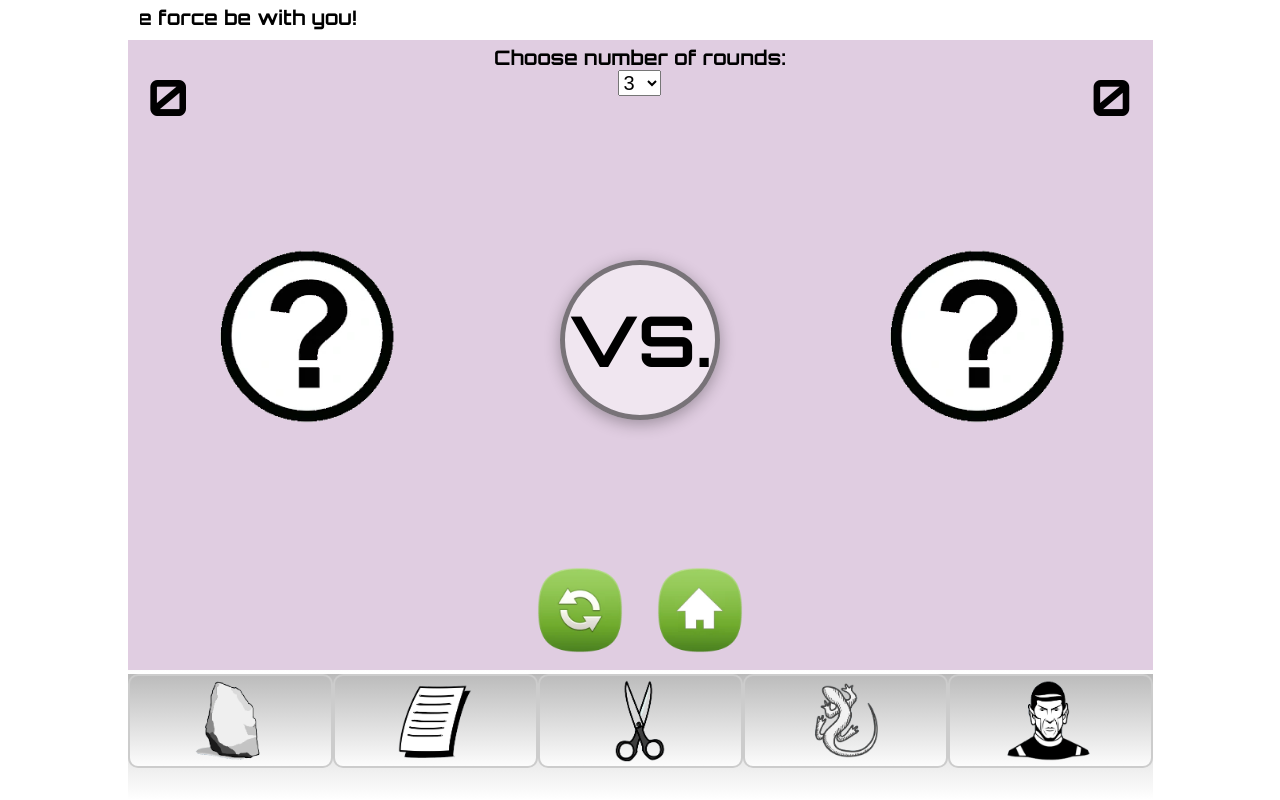
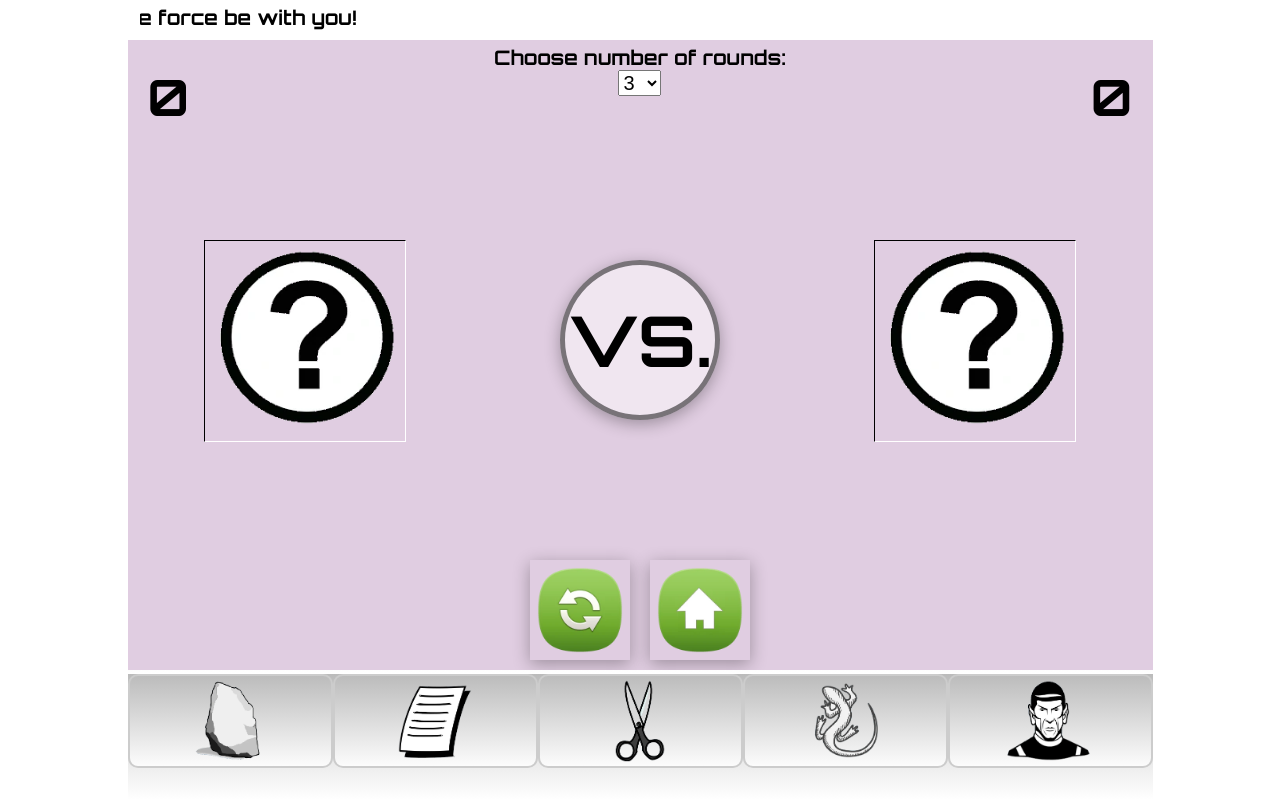
Before and after one commit to dimitri-edel/RPSLS-Game, a plain HTML site: page game.html in a window 1280 px wide. Drawn offline with Linux system fonts and the light colour scheme.

Commit message:
Restyle buttons and image panels

```diff
--- a/assets/css/game-v2.css
+++ b/assets/css/game-v2.css
@@ -153,6 +153,10 @@ h1 {
 
 /* This element harbors the image what the computer has picked */
 #computer-pick-image-panel {
+    border-top: 1px inset black;
+    border-left: 1px inset black;
+    border-bottom: 1px inset white;
+    border-right: 1px inset white;
     position: relative;
     margin-left: 50px;
     margin: 0 auto;
@@ -189,6 +193,10 @@ h1 {
 
 /* This element harbors the image of what the user has picked */
 #user-pick-image-panel {
+    border-top: 1px inset black;
+    border-left: 1px inset black;
+    border-bottom: 1px inset white;
+    border-right: 1px inset white;
     position: relative;
     margin: 0 auto;
     width: 100px;
@@ -255,6 +263,7 @@ h1 {
     height: 50px;
     object-fit: contain;
     margin: 0 auto;
+    box-shadow: 0 4px 16px rgba(0, 0, 0, 0.3);
 }
 
 /* Container for the home button icon */
@@ -275,6 +284,7 @@ h1 {
     height: 50px;
     object-fit: contain;
     margin: 0 auto;
+    box-shadow: 0 4px 16px rgba(0, 0, 0, 0.3);
 }
 
 /*------------------------------------------------------------------------------------------- */
```
